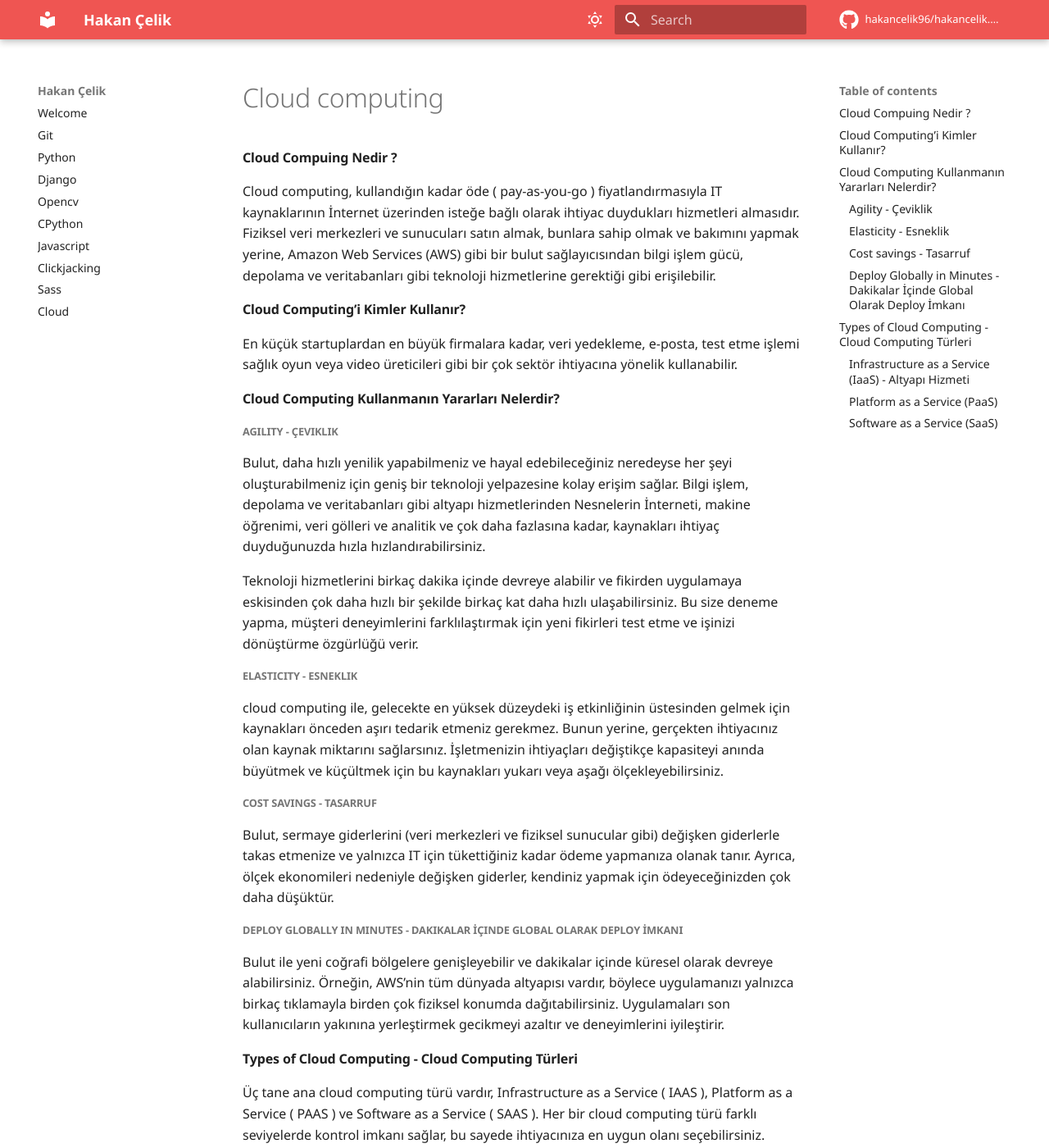
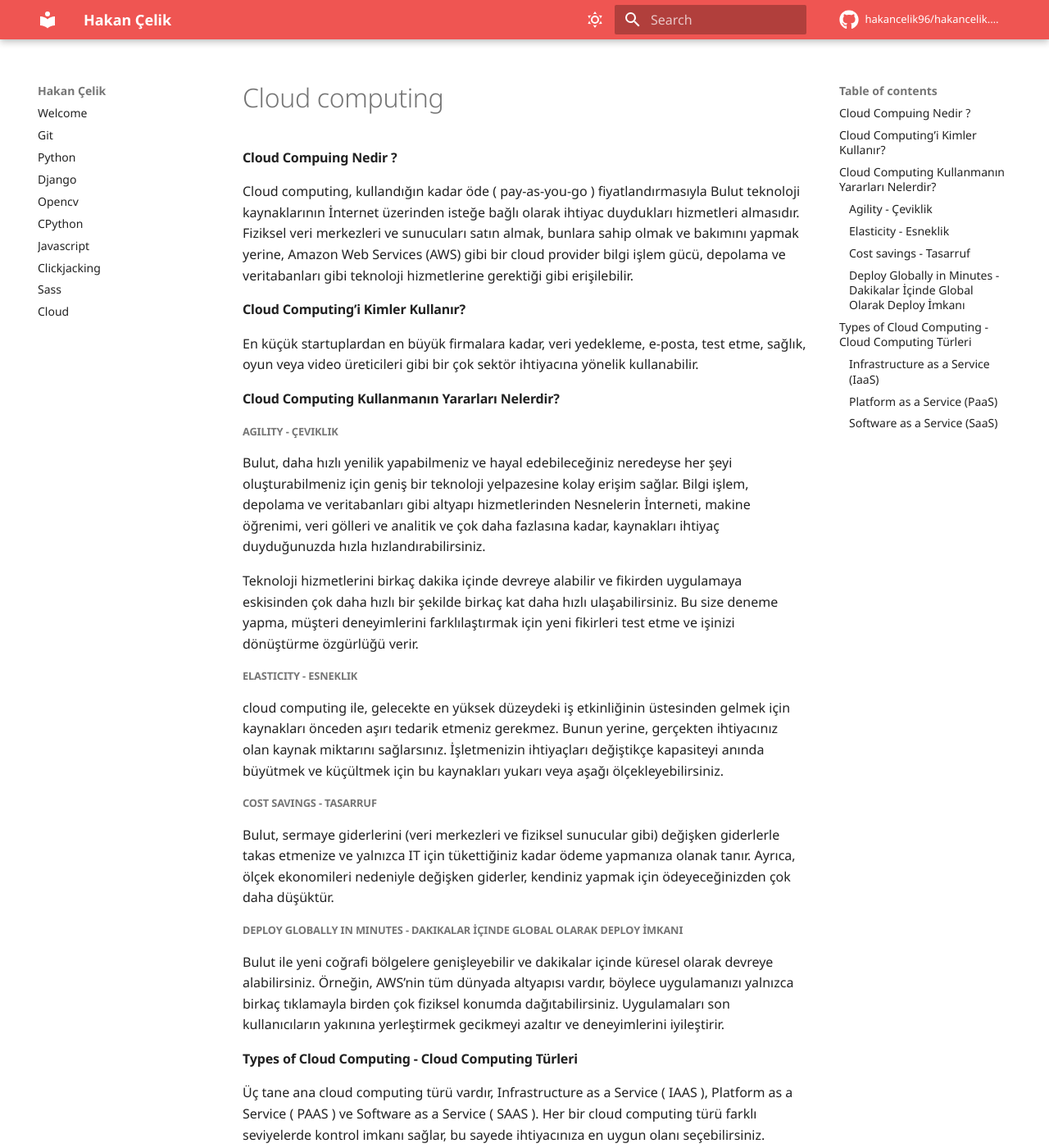
Before and after one commit to hakancelikdev/hakancelikdev.github.io, an MkDocs documentation site: the page built from docs/cloud/cloud-computing.md, in a window 1280 px wide and 1400 px high. Shown: the whole window at 82% size. Built offline with MkDocs 1.6.1 and Material for MkDocs 9.7.7, drawn with Linux system fonts in a browser that asks for light colours; comment, search, counter and statistics services are not loaded; the version menu is left out; some of the changed text lies outside the part shown.

Commit message:
Add Note

```diff
--- a/docs/cloud/cloud-computing.md
+++ b/docs/cloud/cloud-computing.md
@@ -1,17 +1,16 @@
 ## Cloud Compuing Nedir ?
 
-Cloud computing, kullandığın kadar öde ( pay-as-you-go ) fiyatlandırmasıyla IT
-kaynaklarının İnternet üzerinden isteğe bağlı olarak ihtiyac duydukları hizmetleri
-almasıdır. Fiziksel veri merkezleri ve sunucuları satın almak, bunlara sahip olmak ve
-bakımını yapmak yerine, Amazon Web Services (AWS) gibi bir bulut sağlayıcısından bilgi
+Cloud computing, kullandığın kadar öde ( pay-as-you-go ) fiyatlandırmasıyla Bulut
+teknoloji kaynaklarının İnternet üzerinden isteğe bağlı olarak ihtiyac duydukları
+hizmetleri almasıdır. Fiziksel veri merkezleri ve sunucuları satın almak, bunlara sahip
+olmak ve bakımını yapmak yerine, Amazon Web Services (AWS) gibi bir cloud provider bilgi
 işlem gücü, depolama ve veritabanları gibi teknoloji hizmetlerine gerektiği gibi
 erişilebilir.
 
 ## Cloud Computing'i Kimler Kullanır?
 
-En küçük startuplardan en büyük firmalara kadar, veri yedekleme, e-posta, test etme
-işlemi sağlık oyun veya video üreticileri gibi bir çok sektör ihtiyacına yönelik
-kullanabilir.
+En küçük startuplardan en büyük firmalara kadar, veri yedekleme, e-posta, test etme,
+sağlık, oyun veya video üreticileri gibi bir çok sektör ihtiyacına yönelik kullanabilir.
 
 ## Cloud Computing Kullanmanın Yararları Nelerdir?
 
@@ -58,13 +57,13 @@
 farklı seviyelerde kontrol imkanı sağlar, bu sayede ihtiyacınıza en uygun olanı
 seçebilirsiniz.
 
-### Infrastructure as a Service (IaaS) - Altyapı Hizmeti
+### Infrastructure as a Service (IaaS)
 
-IaaS, cloud IT için temel yapı taşlarını içerir. Genellikle ağ özelliklerine,
-bilgisayarlara (sanal veya özel donanımda) ve veri depolama alanına erişim sağlar. IaaS,
-size IT kaynaklarınız üzerinde en yüksek düzeyde esneklik ve yönetim kontrolü sağlar.
-Birçok IT departmanının ve geliştiricisinin aşina olduğu mevcut IT kaynaklarına çok
-benzer.
+IaaS, cloud bilişim teknolojisi için temel yapı taşlarını içerir. Genellikle ağ
+özelliklerine, bilgisayarlara (sanal veya özel donanımda) ve veri depolama alanına
+erişim sağlar. IaaS, size bulut bilişim kaynaklarınız üzerinde en yüksek düzeyde
+esneklik ve yönetim kontrolü sağlar. Birçok bulut bişilim departmanının ve
+geliştiricisinin aşina olduğu mevcut bulut bilişim kaynaklarına çok benzer.
 
 DigitalOcean, Linode, Rackspace, Amazon Web Services (AWS), Cisco Metapod, Microsoft
 Azure, Google Compute Engine (GCE)
```
Also changed, not shown: docs/cloud/README.md (+9 -0 lines).
